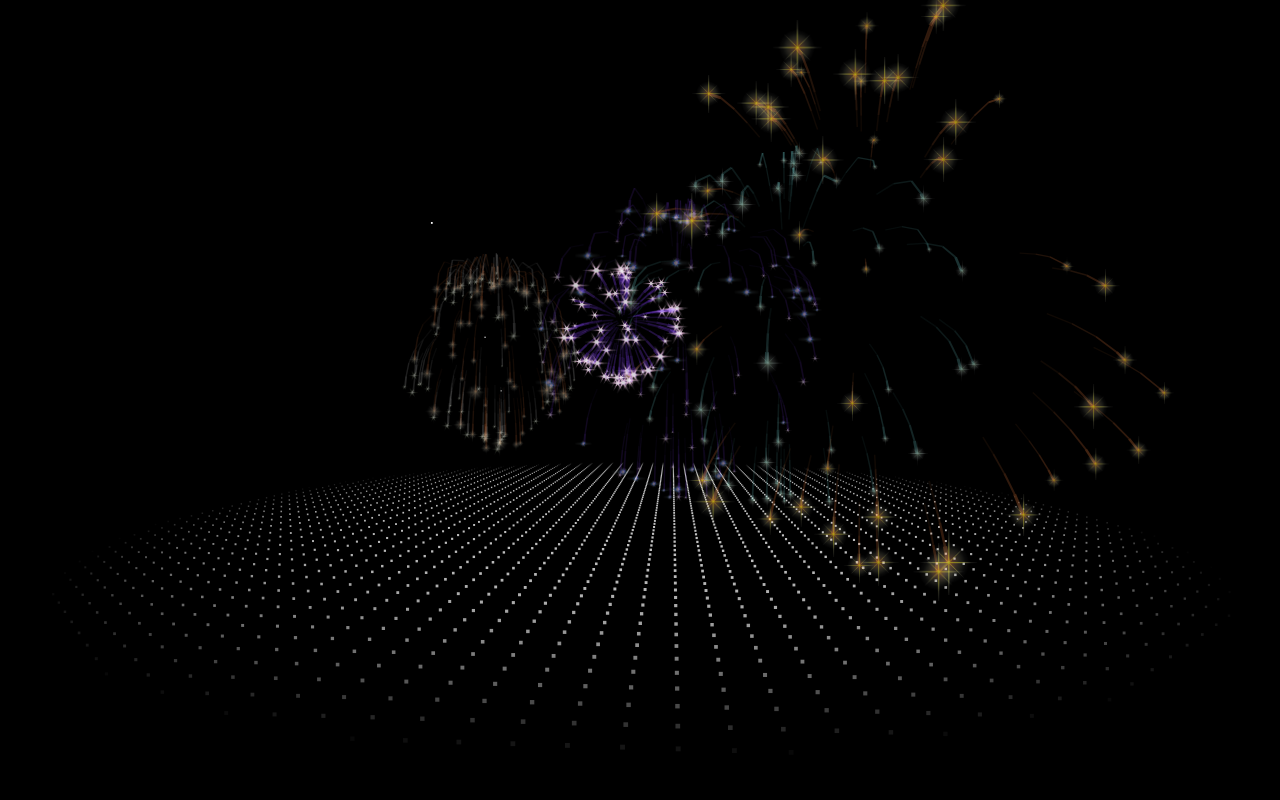
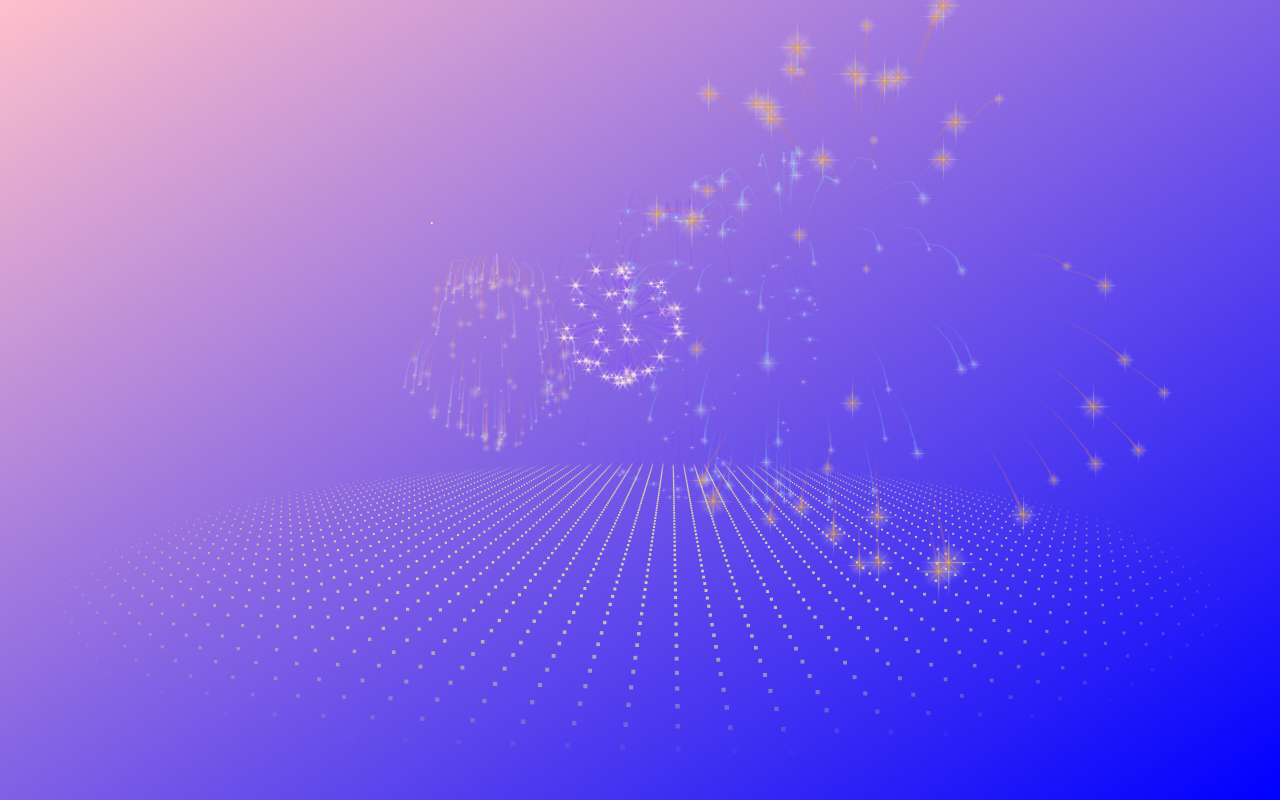
Before and after one commit to zyjzhy/zyjzhy.github.io.birthday, a plain HTML site: page index.html in a window 1280 px wide. Drawn offline with Linux system fonts and the light colour scheme.

Commit message:
Update index.html

```diff
--- a/index.html
+++ b/index.html
@@ -10,7 +10,7 @@
             width:100%;
             height:100%;
             overflow:hidden;
-            background:linear-gradient(to left top,black,black);
+            background:linear-gradient(to left top,blue,pink);
         }
     </style>
     <link href="favicon.ico" rel="shortcut icon">
@@ -251,7 +251,7 @@
 
         ctx.clearRect(0,0,cx*2,cy*2);
 
-        ctx.fillStyle="white";
+        ctx.fillStyle="#ff8";
         for(i=-100;i<100;i+=3){
             for(j=-100;j<100;j+=4){
                 x=i;z=j;y=25;
```
